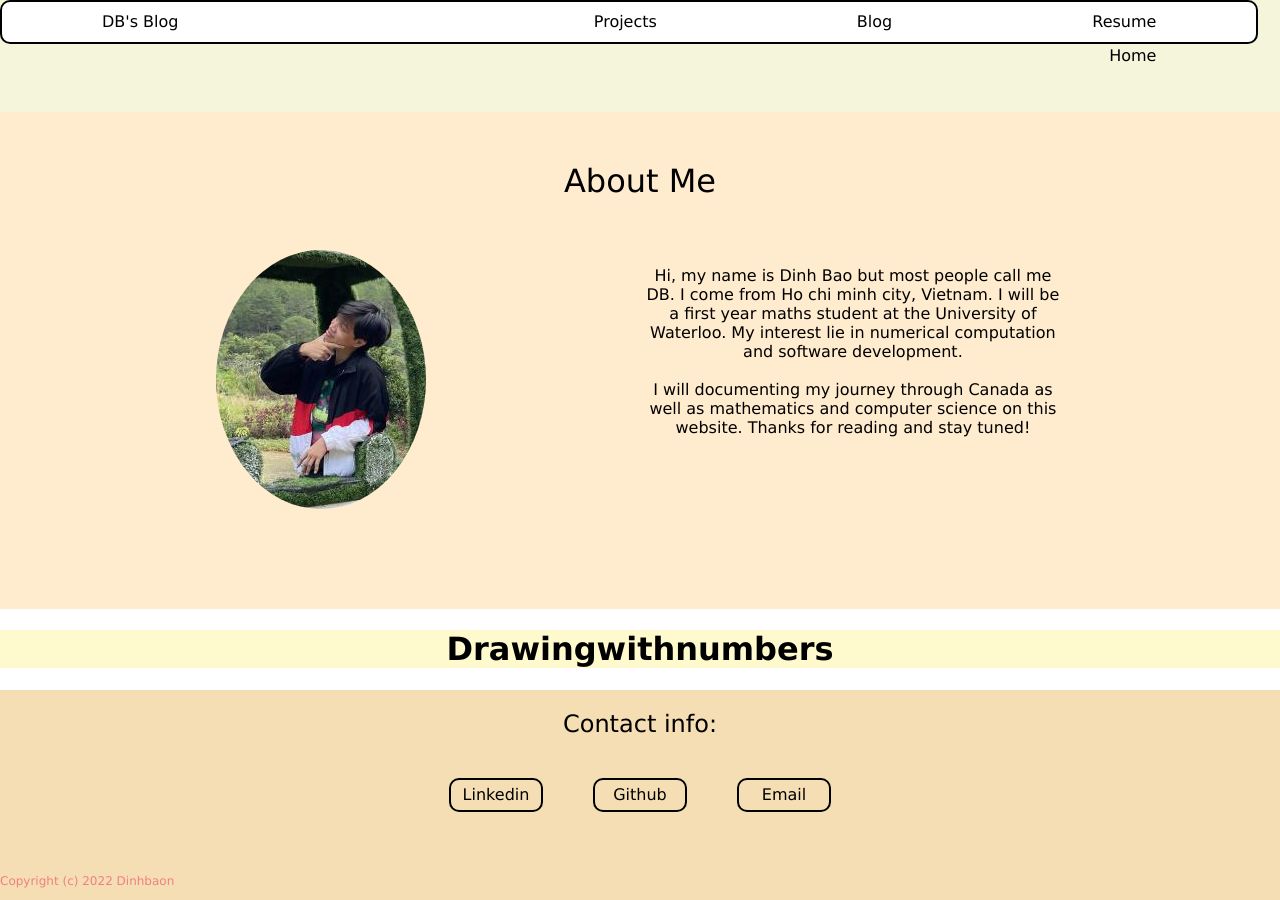
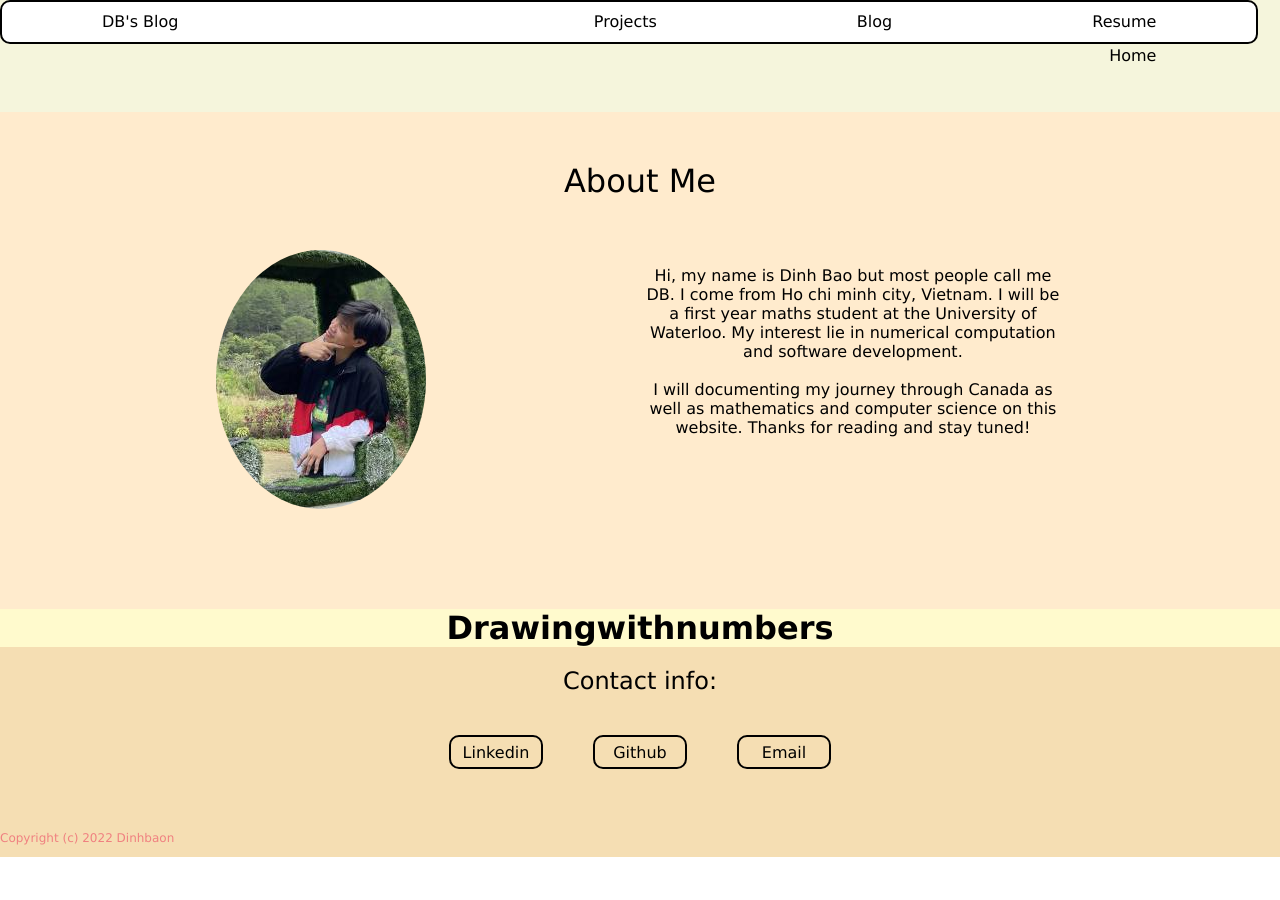
Before and after one commit to Dinhbaon/Dinhbaon.github.io, a Jekyll site: the page index.html, which Jekyll copies as it is, in a window 1280 px wide and 900 px high, scrolled down 788 px. Built offline with Jekyll 4.4.1, drawn with Linux system fonts in a browser that asks for light colours; after the commit the page ends 1645 px from its top, so only the background shows below that.

Commit message:
Update index.html

```diff
--- a/index.html
+++ b/index.html
@@ -40,7 +40,7 @@
         </div>
     </div>
     <div class="project_page">
-        <h1 style="text-align:center;">Drawingwithnumbers</h1>
+        <h1 style="text-align:center; margin:0; ">Drawingwithnumbers</h1>
 
     </div>
 <div class="contact">
```
